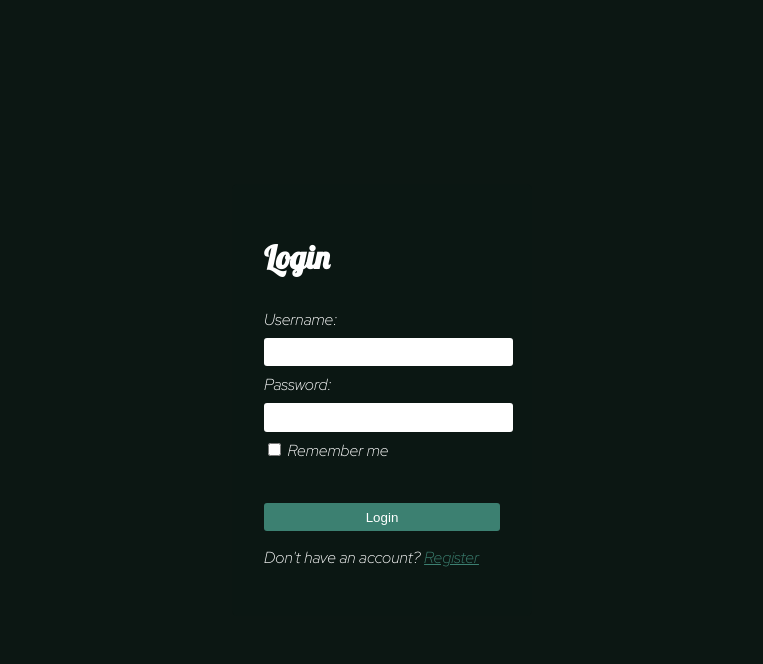
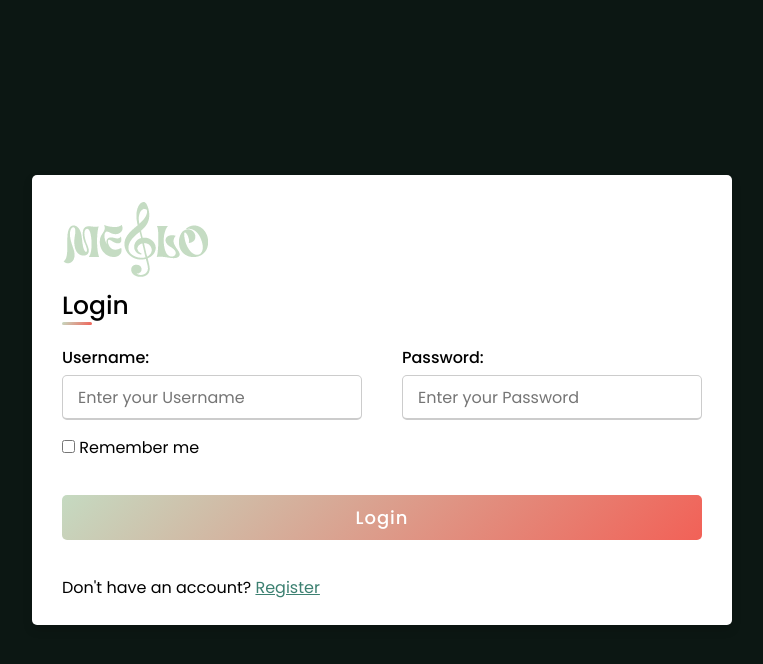
Before and after one commit to mehrdad-ordobadi/Melo, a Flask app: page /login in a window 1280 px wide. Shown: the top 664 px of the page, without its empty margins (258-1021 px from the left). Run offline with Flask 3, Linux system fonts and the light colour scheme.

Commit message:
new login page

```diff
--- a/app/templates/login.html
+++ b/app/templates/login.html
@@ -4,20 +4,14 @@
 
 {% block title %}Login{% endblock %}
 {% block extra_links %}
-<link rel="stylesheet" href="../static/login.css">
-<link rel="preconnect" href="https://fonts.googleapis.com">
-<link rel="preconnect" href="https://fonts.gstatic.com" crossorigin>
-<link href="https://fonts.googleapis.com/css2?family=Lobster&display=swap" rel="stylesheet">
-<link rel="preconnect" href="https://fonts.googleapis.com">
-<link rel="preconnect" href="https://fonts.gstatic.com" crossorigin>
-<link href="https://fonts.googleapis.com/css2?family=Red+Hat+Display:ital,wght@1,300&display=swap" rel="stylesheet">
+<link rel="stylesheet" href="../static/register.css">
 {% endblock %}
 
 {% block content %}
-<main>
-    <div class="login-container">
-        <h1>Login</h1>
-
+<div class="container">
+    <div class="logo"><img src="..//static/homepage-images/melo-logo-150.png"/></div>
+    <div class="title">Login</div>
+    <div class="content">
         <form method="post" action="{{ url_for('login') }}">
             {% with messages = get_flashed_messages() %}
             {% if messages %}
@@ -28,20 +22,27 @@
             </div>
             {% endif %}
             {% endwith %}
-            <label>Username:</label>
-            <input type="text" name="username" required>
-            <br>
-            <label>Password:</label>
-            <input type="password" name="password" required>
-            <br>
-            <label>
-                <input type="checkbox" name="remember">
-                Remember me
-            </label>
-            <br>
-            <input type="submit" value="Login" class="submit-btn">
+            <div class="user-details">
+                <div class="input-box">
+                    <span class="details">Username:</span>
+                    <input type="text" name="username" class="form-input" required placeholder="Enter your Username">
+                </div>
+                <div class="input-box">
+                    <span class="details">Password:</span>
+                    <input type="password" name="password" class="form-input" required placeholder="Enter your Password">
+                </div>
+                <div class="remember-me">
+                    <label>
+                        <input type="checkbox" name="remember">
+                        Remember me
+                    </label>
+                </div>
+            </div>
+            <div class="button">
+                <input type="submit" value="Login" class="submit-btn">
+            </div>
         </form>
         <p>Don't have an account? <a href="{{ url_for('register') }}" style="color: #3C8071;">Register</a></p>
     </div>
-</main>
+</div>
 {% endblock %}
```
